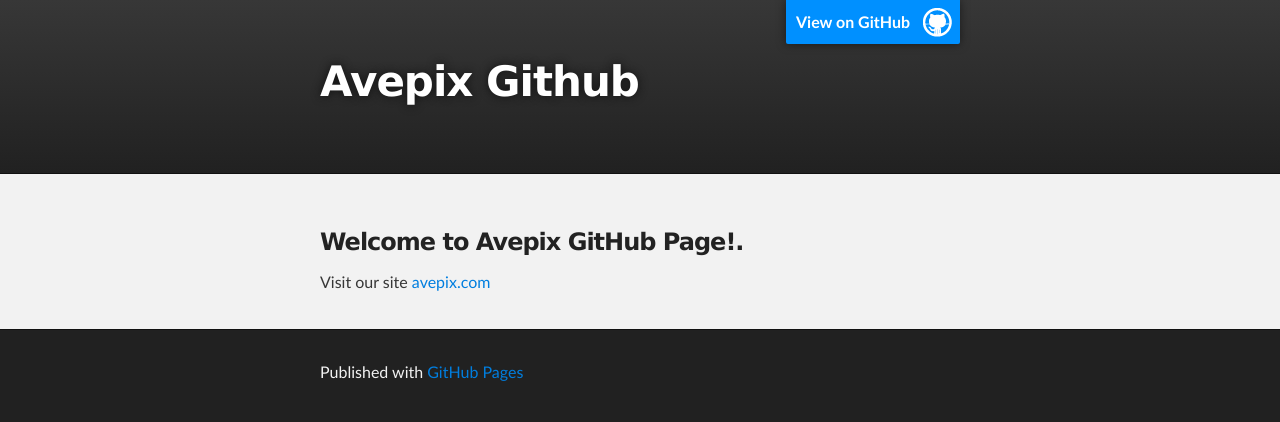
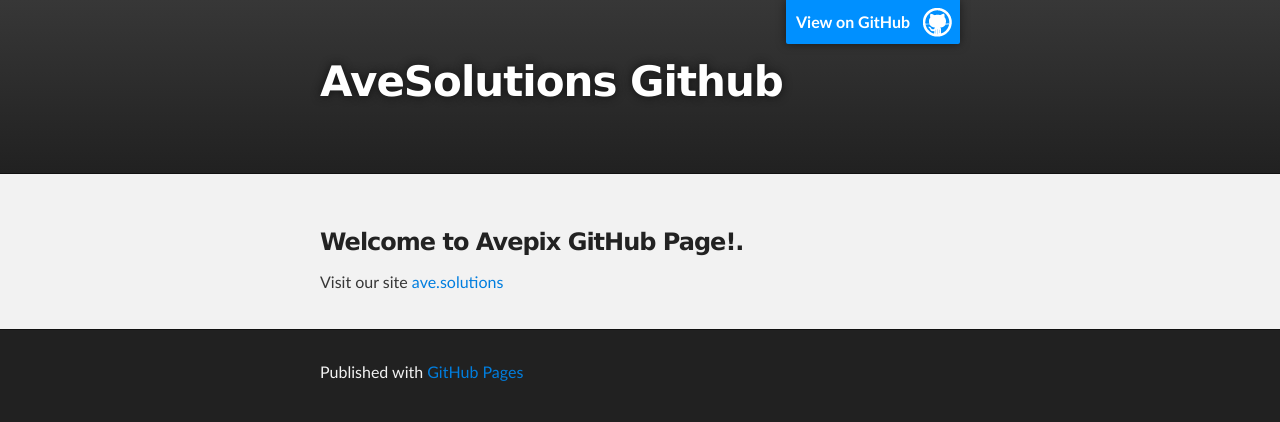
Before and after one commit to AveSolutions/avesolutions.github.io, a plain HTML site: page index.html in a window 1280 px wide. Drawn offline with nearby package versions, Linux system fonts and the light colour scheme.

Commit message:
Update index.html

```diff
--- a/index.html
+++ b/index.html
@@ -8,7 +8,7 @@
 
     <link rel="stylesheet" type="text/css" media="screen" href="css/common.css">
 
-    <title>Avepix Github</title>
+    <title>AveSolutions Github</title>
   </head>
 
   <body>
@@ -18,7 +18,7 @@
         <header class="inner">
           <a id="forkme_banner" href="https://github.com/avepix">View on GitHub</a>
 
-          <h1 id="project_title">Avepix Github</h1>
+          <h1 id="project_title">AveSolutions Github</h1>
           <h2 id="project_tagline"></h2>
 
         </header>
@@ -30,7 +30,7 @@
         <h3>
 <a name="welcome-to-avepix-github-page" class="anchor" href="#welcome-to-avepix-github-page"><span class="octicon octicon-link"></span></a>Welcome to Avepix GitHub Page!.</h3>
 
-<p>Visit our site <a href="http://avepix.com">avepix.com</a></p>
+<p>Visit our site <a href="http://ave.solutions">ave.solutions</a></p>
       </section>
     </div>
 
```
